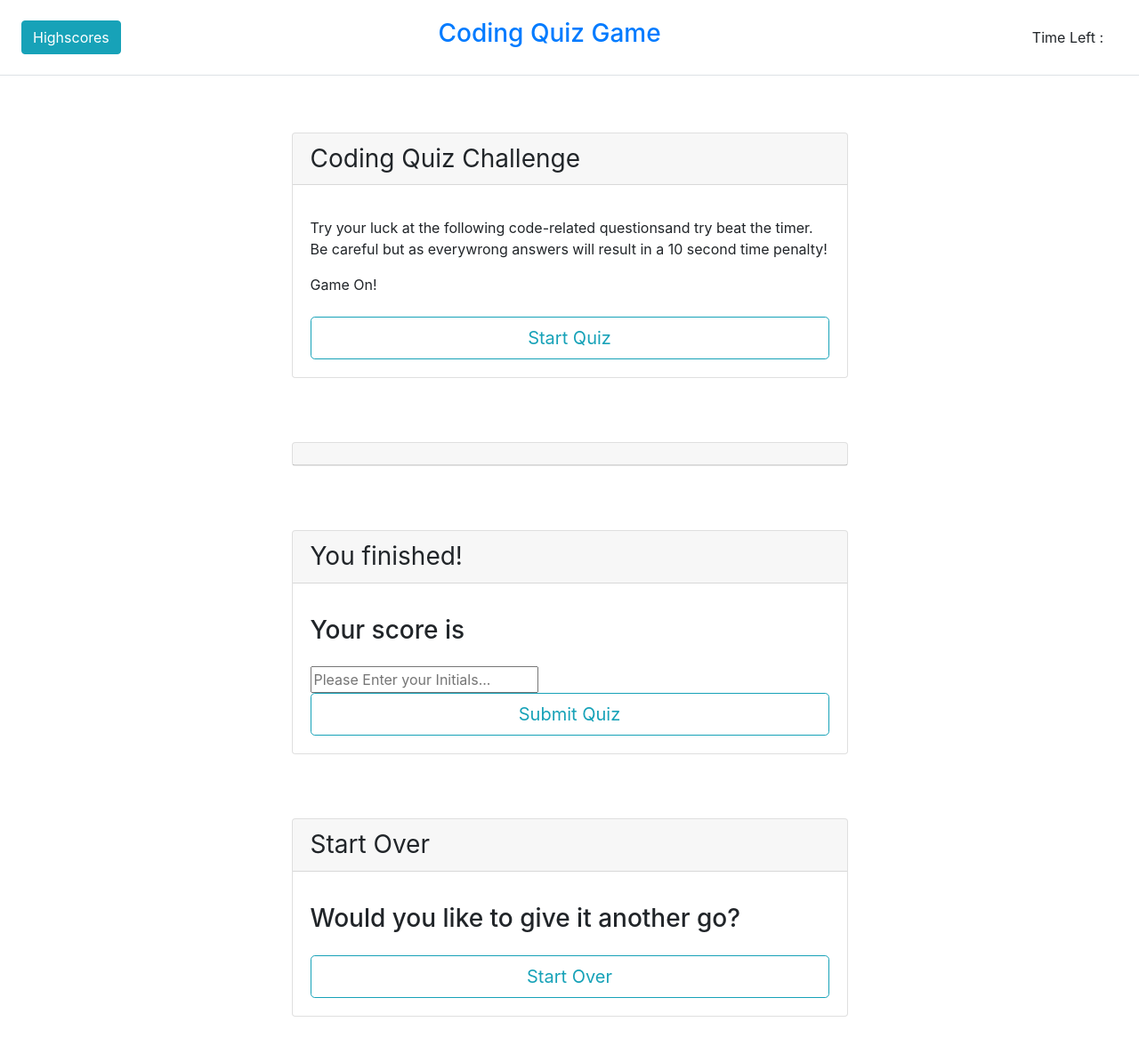
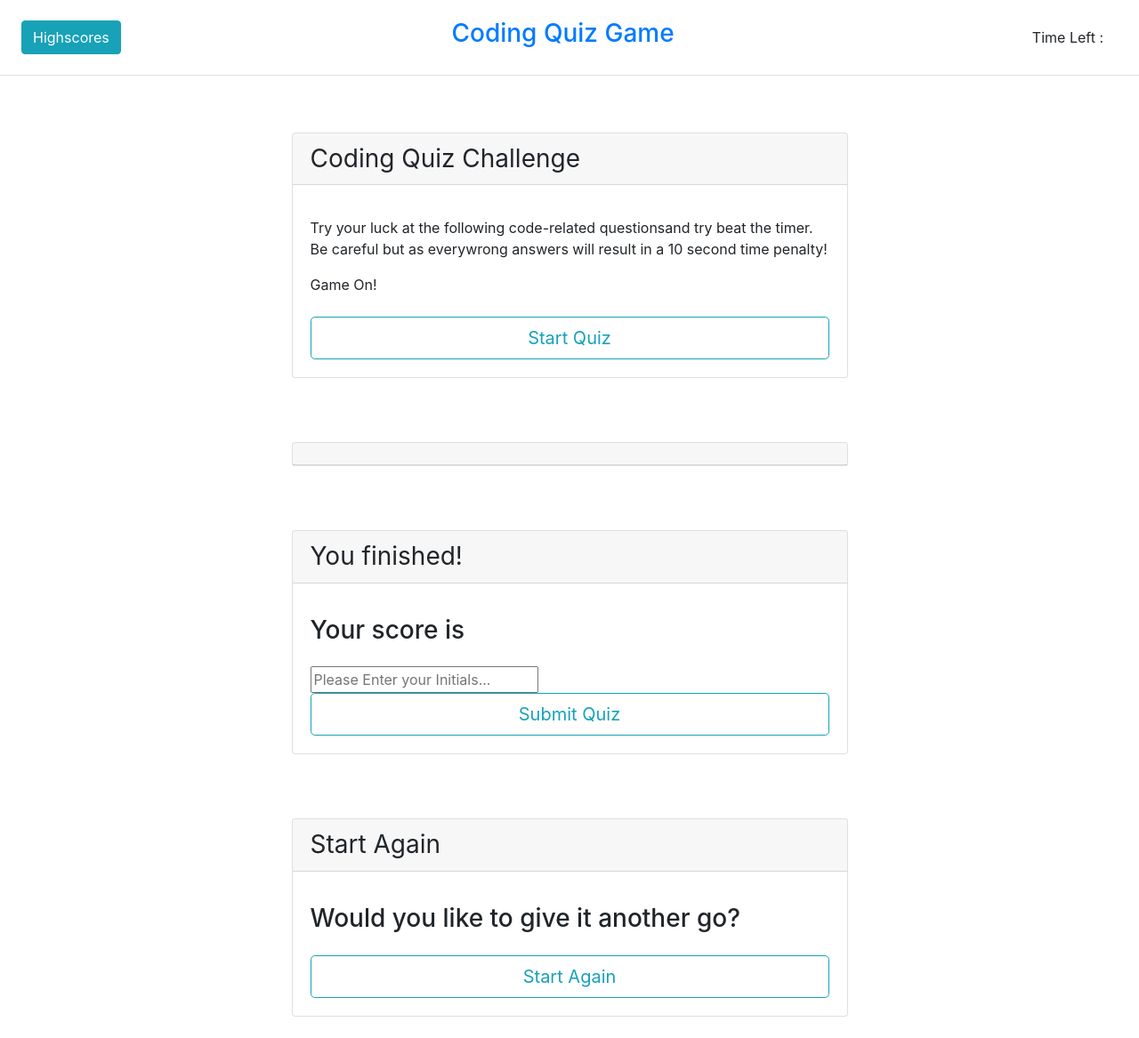
Before and after one commit to Tysonjcode/API-Code-Quiz, a plain HTML site: page index.html in a window 1280 px wide. Shown: the whole page at 89% size. Drawn offline with nearby package versions, Linux system fonts and the light colour scheme.

Commit message:
changes to html

```diff
--- a/index.html
+++ b/index.html
@@ -15,7 +15,7 @@
 
 <body>
 
-    <header class="d-flex flex-column flex-md-row align-items-center p-3 px-md-4 mb-3 bg-white border-bottom box-shadow">
+    <header class="d-flex flex-column flex-md-row align-items-center p-3 px-md-4 mb-3 border-bottom box-shadow">
         <div id="highscoresDiv">
             <button type="button" class="btn btn-info" id="highscores">
       Highscores
@@ -26,7 +26,6 @@
                 <h3>Coding Quiz Game</h3>
             </a>
             <button class="navbar-toggler" type="button" data-toggle="collapse" data-target=".dual-collapse2">
-        <span class="navbar-toggler-icon"></span>
     </button>
         </div>
         <nav class="my-2 my-md-0 mr-md-3">
@@ -85,14 +84,14 @@
         <div class="col-md-6 mx-auto mt-5">
             <div class="card mb-4 box-shadow">
                 <div class="card-header">
-                    <h3 class="my-0 font-weight-normal">Start Over</h3>
+                    <h3 class="my-0 font-weight-normal">Start Again</h3>
                 </div>
                 <div class="card-body">
                     <ul class="list-unstyled mt-3 mb-4">
                         <h3>Would you like to give it another go?</h3>
                     </ul>
                     <div id="restartDiv">
-                        <button type="button" id="restart" class="btn btn-lg btn-block btn-outline-info">Start Over</button>
+                        <button type="button" id="restart" class="btn btn-lg btn-block btn-outline-info">Start Again</button>
                     </div>
                 </div>
             </div>
```
